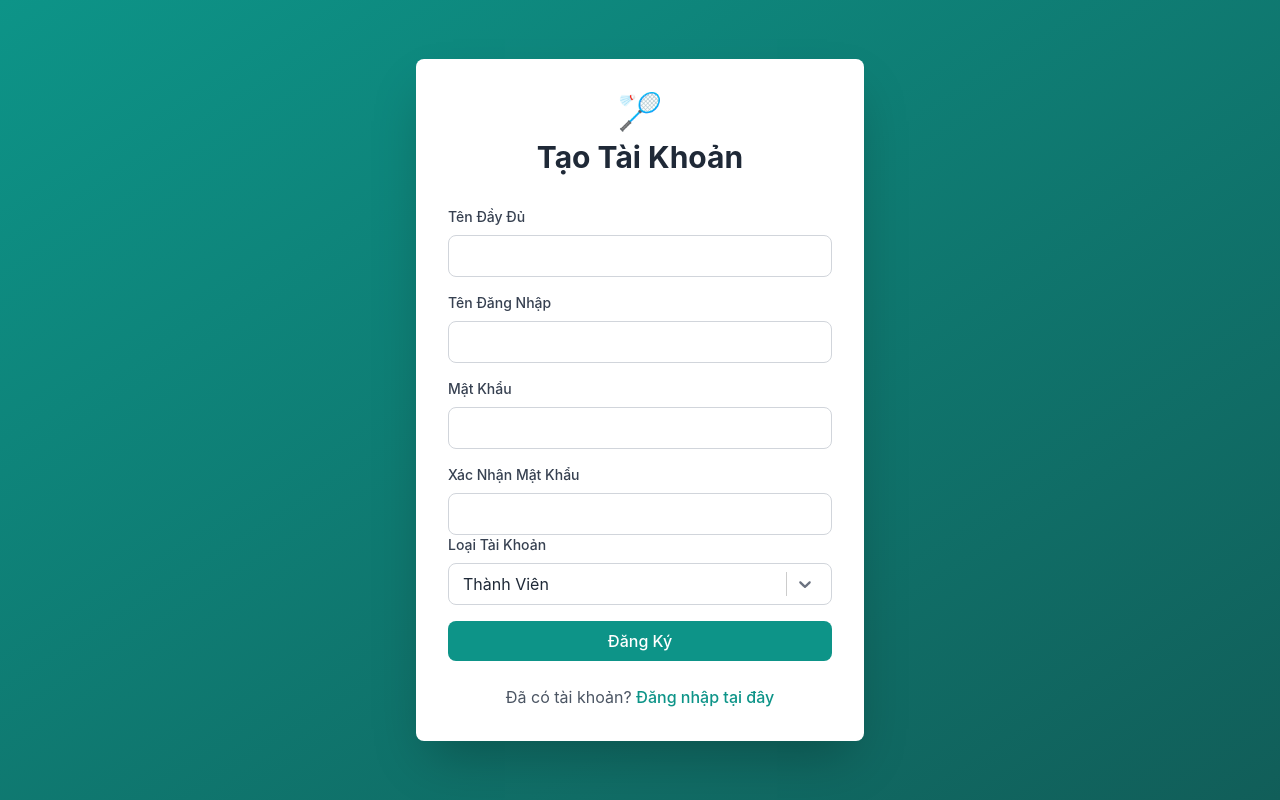
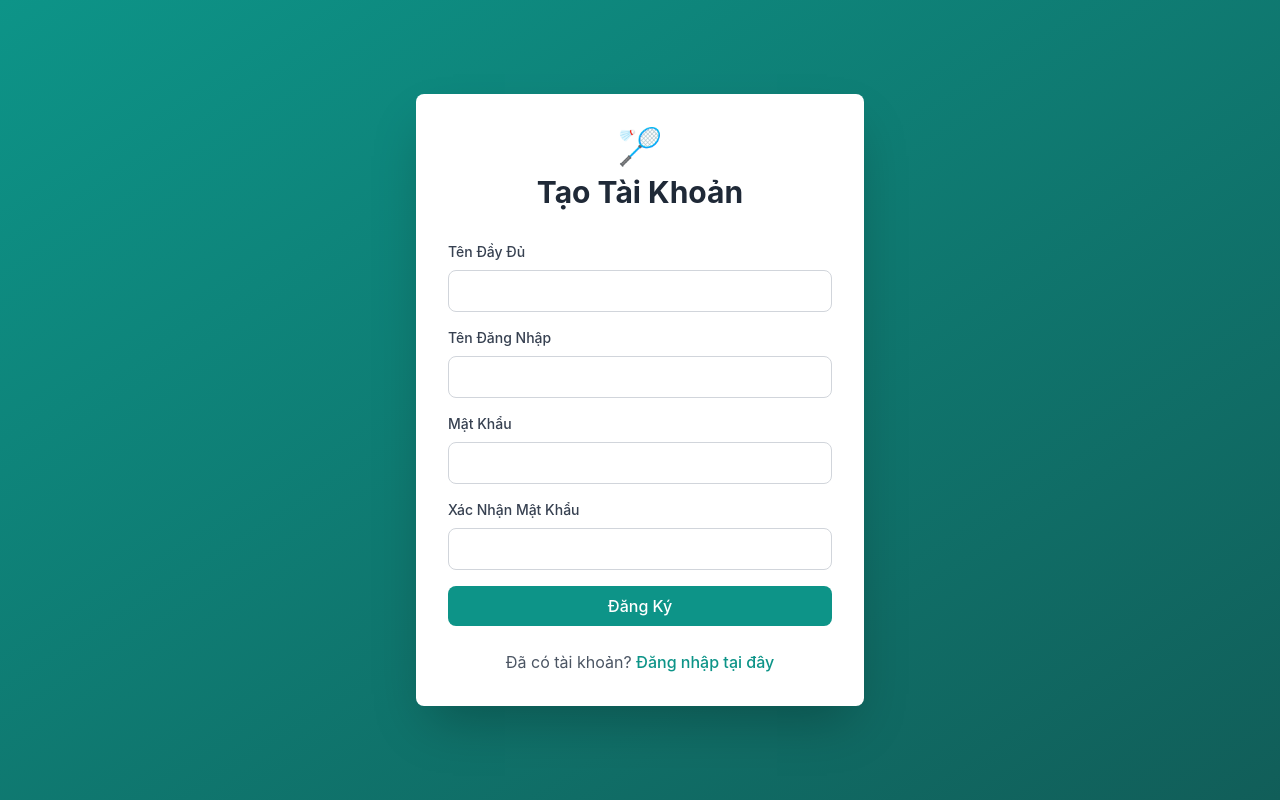
Before and after one commit to nguyenhuudiep/pickleball, a React (Vite) app in the folder frontend/: page /register in a window 1280 px wide. Built offline with nearby package versions, Linux system fonts and the light colour scheme; no server answers.

Commit message:
Restrict public registration to member role

```diff
--- a/frontend/src/pages/RegisterPage.jsx
+++ b/frontend/src/pages/RegisterPage.jsx
@@ -1,14 +1,6 @@
 import { useState } from 'react';
 import { useNavigate, Link } from 'react-router-dom';
 import { useAuth } from '../context/AuthContext';
-import { AppSelect } from '../components/AppSelect';
-
-const roleOptions = [
-  { value: 'member', label: 'Thành Viên' },
-  { value: 'admin', label: 'Quản Trị Viên' },
-];
-
-const getSelectedOption = (options, value) => options.find((option) => option.value === value) || null;
 
 export const RegisterPage = () => {
   const [formData, setFormData] = useState({
@@ -16,7 +8,6 @@ export const RegisterPage = () => {
     username: '',
     password: '',
     confirmPassword: '',
-    role: 'member',
   });
   const [error, setError] = useState('');
   const [loading, setLoading] = useState(false);
@@ -43,7 +34,7 @@ export const RegisterPage = () => {
     const result = await register({
       name: formData.name,
       username: formData.username,
-      role: formData.role,
+      role: 'member',
       password: formData.password,
     });
 
@@ -124,22 +115,6 @@ export const RegisterPage = () => {
               className="input"
               required
             />
-
-          <div>
-            <label className="block text-sm font-medium text-gray-700 mb-2">
-              Loại Tài Khoản
-            </label>
-            <AppSelect
-              options={roleOptions}
-              value={getSelectedOption(roleOptions, formData.role)}
-              onChange={(selected) =>
-                setFormData({
-                  ...formData,
-                  role: selected?.value || 'member',
-                })
-              }
-            />
-          </div>
           </div>
 
           <button
```
